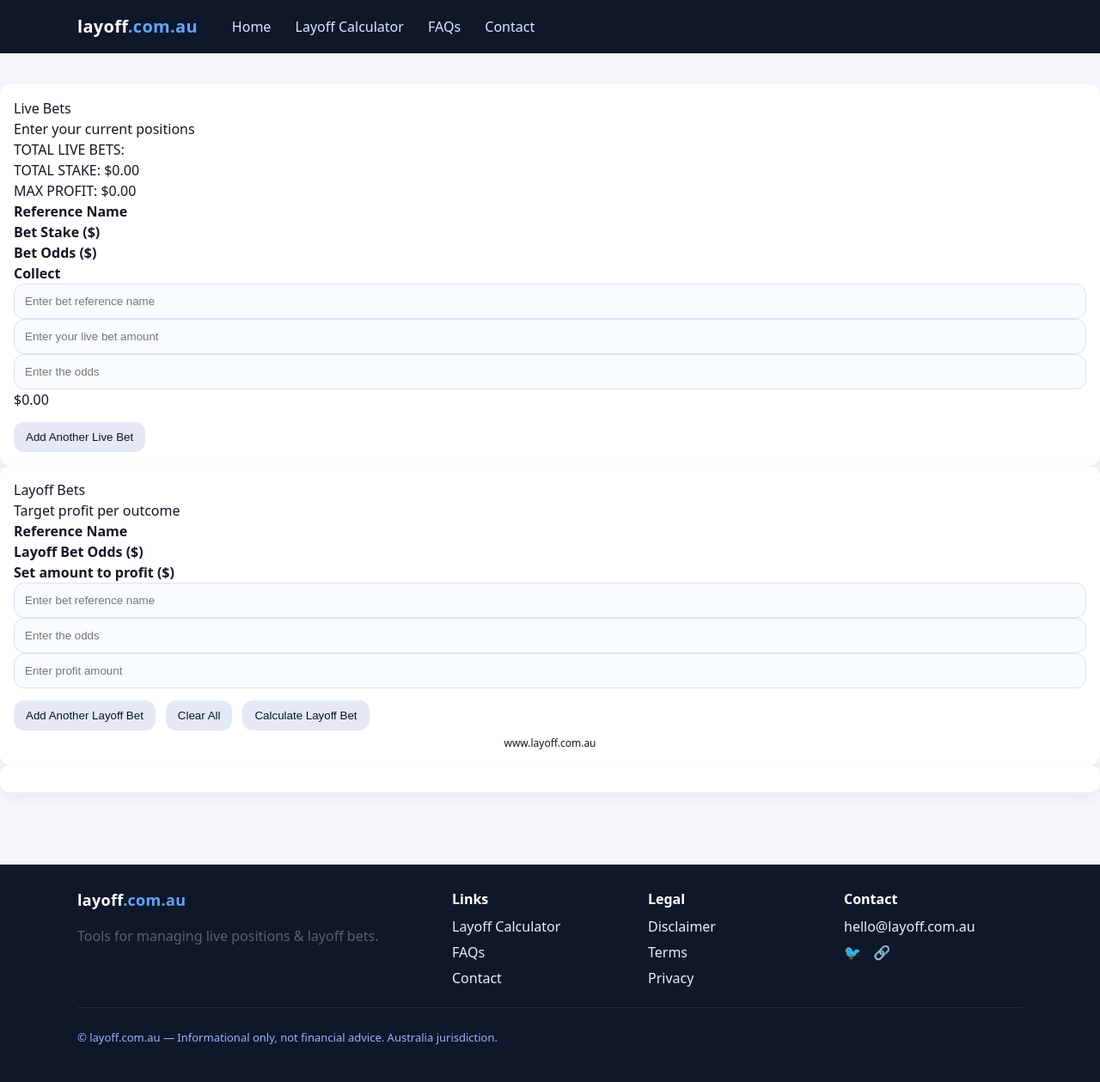
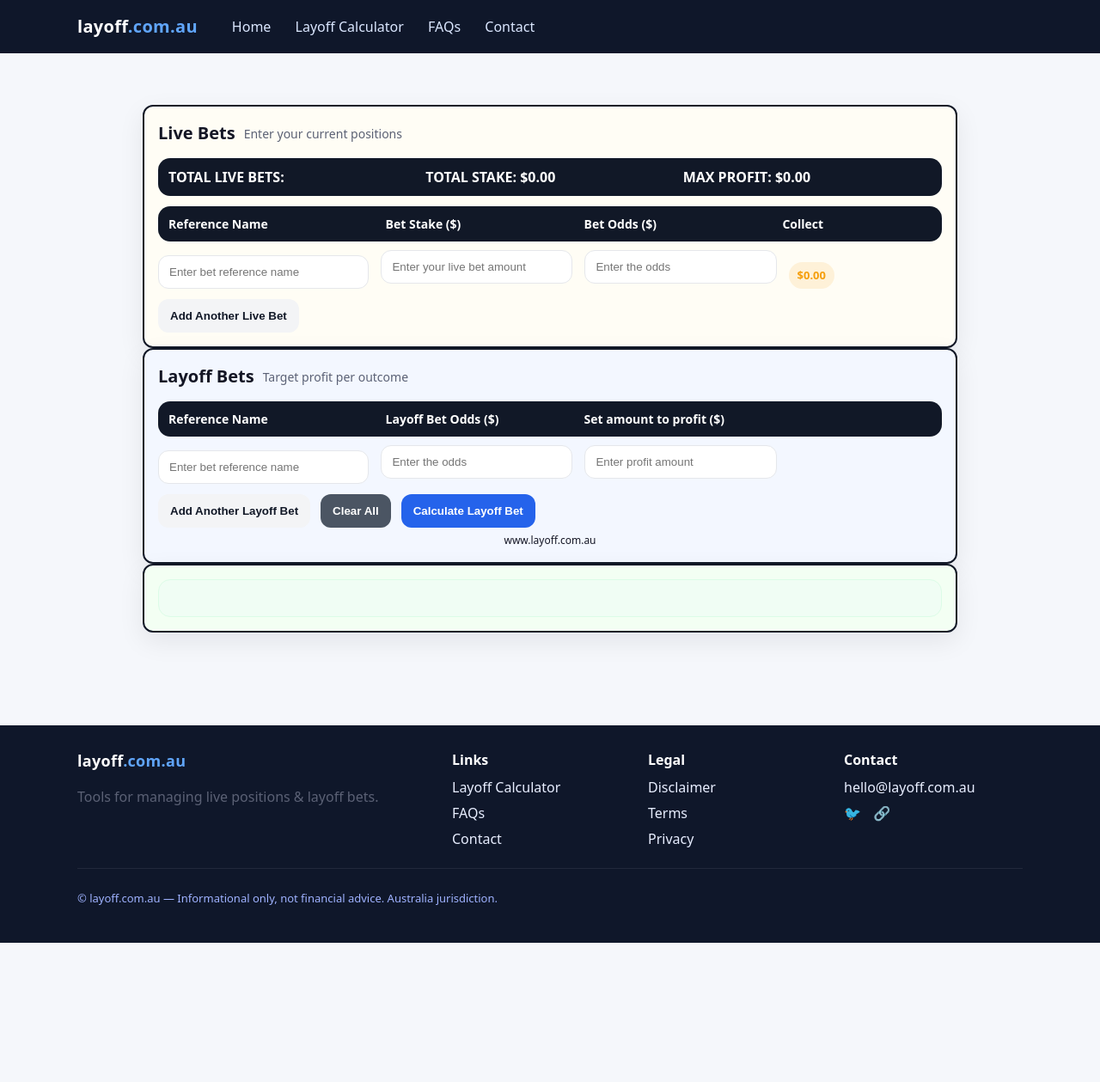
Before and after one commit to liampsmith44/layoff-site, a Python web app: template templates/calculator.html in a window 1280 px wide. Shown: the whole page at 86% size. After the commit the page ends 1097 px from the top, so only its background shows below. Run offline with Jinja, Linux system fonts and the light colour scheme; the template is opened without the code that fills it, so the values that code supplies are empty.

Commit message:
Consolidate CSS: single token set + shared components; remove duplicates

```diff
--- a/static/styles.css
+++ b/static/styles.css
@@ -1,17 +1,33 @@
+/* ========== Design tokens (one source of truth) ========== */
 :root{
+  /* base */
   --bg: #f5f7fb;
+  --ink: #141625;
+  --muted: #5b6175;
+
+  /* panels / cards */
   --panel: #ffffff;
   --panel-soft: #f7f9ff;
-  --ink: #141625;
-  --muted: #5b6175;
-  --brand: #0f172a;    /* header/footer */
-  --accent: #2563eb;   /* primary button */
-  --accent-2: #0ea5e9;
-  --ring: rgba(37,99,235,.35);
+
+  /* brand & accents */
+  --brand: #0f172a;           /* header/footer */
+  --accent: #2563eb;          /* primary button */
+  --accent-2: #0ea5e9;        /* secondary accent */
+  --ring: rgba(37,99,235,.35);/* focus ring */
+
+  /* borders, states */
+  --border: #e5e7eb;
+  --success:#16a34a;
+  --danger:#dc2626;
+  --warning:#f59e0b;
+
+  /* layout */
   --radius: 14px;
+  --gap: 14px;
   --shadow: 0 10px 30px rgba(2, 8, 23, 0.08);
 }
 
+/* ========== Resets ========== */
 * { box-sizing: border-box; }
 html, body { height: 100%; }
 body{
@@ -21,13 +37,12 @@ body{
   background: var(--bg);
 }
 
+/* wrappers */
 .wrap{ width: min(1100px, 92vw); margin: 0 auto; }
+.container{ max-width: 980px; margin: 24px auto; padding: 0 16px; } /* calculator page local wrapper */
 
-/* HEADER */
-.site-header{
-  background: var(--brand);
-  color: #fff;
-}
+/* ========== Header ========== */
+.site-header{ background: var(--brand); color: #fff; }
 .site-header .wrap{
   display: flex; align-items: center; gap: 28px;
   padding: 16px 0;
@@ -40,7 +55,7 @@ body{
 .main-nav a:hover{ background: rgba(255,255,255,.08); }
 .main-nav a.active{ background:#102042; color:#fff; }
 
-/* MAIN */
+/* ========== Global layout / site panels ========== */
 .site-main{ padding: 36px 0 60px; }
 
 .panel{
@@ -52,16 +67,12 @@ body{
   width: min(1100px, 92vw);
 }
 .panel.soft{ background: var(--panel-soft); }
+
 .hero{ padding: 40px 26px; }
 .hero-grid{ display:grid; gap:24px; grid-template-columns: 1.1fr .9fr; align-items:center; }
 .hero-art{ height: 220px; border-radius: 16px; background: linear-gradient(135deg, #1d2437, #2a3b73); box-shadow: inset 0 0 120px rgba(255,255,255,.06); }
 
 .lead{ color: var(--muted); max-width: 48ch; }
-.actions{ display:flex; gap:12px; margin-top:14px; }
-.btn{ border:0; background:#e5e9f7; color:#0b1428; padding:10px 14px; border-radius: 12px; cursor:pointer; text-decoration:none; display:inline-flex; align-items:center; gap:8px; }
-.btn.primary{ background: var(--accent); color:#fff; }
-.btn.primary:hover{ box-shadow: 0 6px 14px var(--ring); }
-
 .cols{ display:grid; grid-template-columns: repeat(3,1fr); gap:18px; }
 .card{
   background: #fff;
@@ -70,7 +81,7 @@ body{
 }
 .card h3{ margin-top: 6px; }
 
-/* Forms */
+/* Forms (global) */
 input, textarea{
   width: 100%; padding: 12px 12px;
   border: 1px solid #dae2f2;
@@ -89,11 +100,108 @@ h1{ margin: 0 0 8px; }
 h2{ margin: 4px 0 14px; }
 .muted{ color: var(--muted); }
 
-/* FAQs */
-details.faq{ padding:14px; background:#fff; border-radius:12px; margin-bottom:10px; border:1px solid #e9eefb; }
-details.faq summary{ cursor:pointer; font-weight:600; }
+/* ========== Buttons (shared) ========== */
+.btn{
+  border:0; border-radius:12px;
+  padding: 12px 14px; font-weight:600;
+  cursor:pointer; transition: filter .15s, transform .03s ease;
+  background:#e5e9f7; color:#0b1428; /* neutral default */
+  text-decoration:none; display:inline-flex; align-items:center; gap:8px;
+}
+.btn:hover{ filter: brightness(1.02); }
+.btn:active{ transform: translateY(.5px); }
+.btn:disabled{ opacity:.6; cursor:not-allowed; }
 
-/* FOOTER */
+/* modifiers + aliases so both (.btn.primary) and (.btn-primary) work */
+.btn.primary, .btn-primary{ background: var(--accent); color:#fff; }
+.btn.primary:hover, .btn-primary:hover{ box-shadow: 0 6px 14px var(--ring); }
+
+.btn.secondary, .btn-secondary{ background:#4b5563; color:#fff; }
+.btn.ghost, .btn-ghost{ background:#f3f4f6; color:#111827; }
+
+.actions{ display:flex; gap:12px; flex-wrap:wrap; margin-top: 12px; }
+
+/* ========== Calculator-specific ========== */
+/* Cards in calculator */
+.card-live{ background:#fffdf5; border: 2px solid #111827; border-radius: 12px; box-shadow: var(--shadow); }
+.card-layoff{ background:#f3f7ff; border: 2px solid #111827; border-radius: 12px; box-shadow: var(--shadow); }
+.card-output{ background:#f3fff3; border: 2px solid #111827; border-radius: 12px; box-shadow: var(--shadow); }
+
+.card-header{ display:flex; align-items:center; gap:10px; margin-bottom: 14px; }
+.card-title{ font-weight:700; font-size: 20px; }
+.card-sub{ color:var(--muted); font-size: 14px; }
+
+.summary-bar{
+  display:grid;
+  grid-template-columns: repeat(3, minmax(0,1fr));
+  gap: 10px;
+  padding: 10px 12px;
+  background:#111827;
+  color:#fff;
+  border-radius: var(--radius);
+  margin-bottom: 12px;
+  font-weight:600;
+}
+
+.bet-section-header{
+  display:grid;
+  grid-template-columns: 1.1fr 1fr 1fr 0.8fr;
+  gap:var(--gap);
+  align-items:center;
+  margin: 6px 0 10px;
+  padding:10px 12px;
+  color:#fff;
+  background:#111827;
+  border-radius:var(--radius);
+  font-size:14px;
+}
+.bet-section{
+  display:grid;
+  grid-template-columns: 1.1fr 1fr 1fr 0.8fr;
+  gap:var(--gap);
+  align-items:end;
+  margin-bottom: 10px;
+}
+
+/* “input” class used on calculator fields */
+.input{
+  width:100%;
+  border:1px solid var(--border);
+  border-radius: 12px;
+  padding: 11px 12px;
+  background:#fff;
+  color:var(--ink);
+  transition: border-color .15s, box-shadow .15s, transform .03s ease;
+}
+.input:focus{
+  outline:none;
+  border-color: var(--accent);
+  box-shadow: 0 0 0 4px rgba(37,99,235,.15);
+}
+.input:active{ transform: translateY(0.5px); }
+
+/* Badges & output */
+.badge{
+  display:inline-flex; align-items:center; gap:8px;
+  padding: 6px 10px; border-radius:999px; font-weight:600; font-size: 13px;
+}
+.badge.success{ background: rgba(22,163,74,.1); color: var(--success); }
+.badge.danger{  background: rgba(220,38,38,.10); color: var(--danger); }
+.badge.warning{ background: rgba(245,158,11,.12); color: var(--warning); }
+
+.output{
+  background: #f0fdf4;
+  border:1px solid #dcfce7;
+  border-radius: var(--radius);
+  padding: 14px;
+  line-height:1.6;
+  min-height: 44px;
+}
+.profit { color: var(--success); font-weight:600; }
+.loss   { color: var(--danger);  font-weight:600; }
+.error  { color: var(--danger);  font-size:12px; margin-top:6px }
+
+/* ========== Footer ========== */
 .site-footer{ background: var(--brand); color:#c9d7ff; margin-top: 24px; padding: 28px 0; }
 .site-footer .logo.small{ font-size:18px; }
 .site-footer .logo span{ color:#60a5fa; }
@@ -106,9 +214,17 @@ details.faq summary{ cursor:pointer; font-weight:600; }
 .socials a{ margin-right:10px; }
 .fineprint{ border-top:1px solid rgba(255,255,255,.08); margin-top:16px; padding-top:12px; font-size:13px; color:#9fb2ff; }
 
-/* Responsive */
+/* ========== Responsive ========== */
 @media (max-width: 960px) {
   .hero-grid{ grid-template-columns: 1fr; }
   .cols{ grid-template-columns: 1fr; }
   .grid-2{ grid-template-columns: 1fr; }
 }
+@media (max-width: 900px){
+  .bet-section,.bet-section-header{ grid-template-columns: 1fr 1fr; }
+  .summary-bar{ grid-template-columns: 1fr; }
+}
+@media (max-width: 540px){
+  .actions{ position: sticky; bottom: 12px; z-index: 10 }
+  .btn-primary{ width:100% }
+}
```
